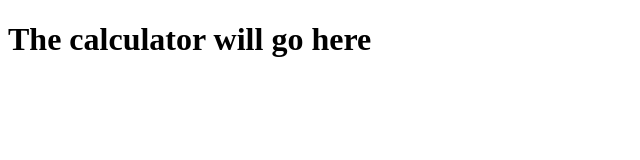
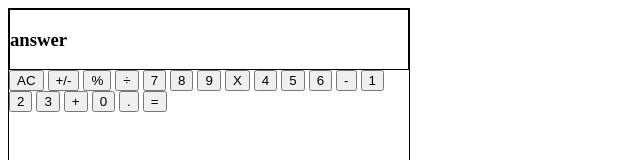
Before and after one commit to edwinwolmarans-code/calculator, a plain HTML site: page index.html in a window 1280 px wide. Shown: the top 160 px of the page, without its empty margins (0-640 px from the left). Drawn offline with Linux system fonts and the light colour scheme.

Commit message:
feat: add basic GUI

```diff
--- a/index.html
+++ b/index.html
@@ -3,10 +3,36 @@
 <html lang="en">
     <head>
         <meta charset="utf-8" />
+        <link rel="stylesheet" href="./styles/styles.css" />
         <title>Calculator</title>
     </head>
 
     <body>
-        <h1>The calculator will go here</h1>
+        <div id="calc">
+            <div id="display">
+                <h3>answer</h3>
+            </div>
+            <div class="buttons">
+                <button>AC</button>
+                <button>+/-</button>
+                <button>%</button>
+                <button>÷</button>
+                <button>7</button>
+                <button>8</button>
+                <button>9</button>
+                <button>X</button>
+                <button>4</button>
+                <button>5</button>
+                <button>6</button>
+                <button>-</button>
+                <button>1</button>
+                <button>2</button>
+                <button>3</button>
+                <button>+</button>
+                <button>0</button>
+                <button>.</button>
+                <button>=</button>
+            </div>
+        </div>
     </body>
 </html>
--- /dev/null
+++ b/styles/styles.css
@@ -0,0 +1,9 @@
+#calc {
+    height: 500px;
+    width: 400px;
+    border: 1px black solid;
+}
+
+#display {
+    border: 1px black solid;
+}
```
